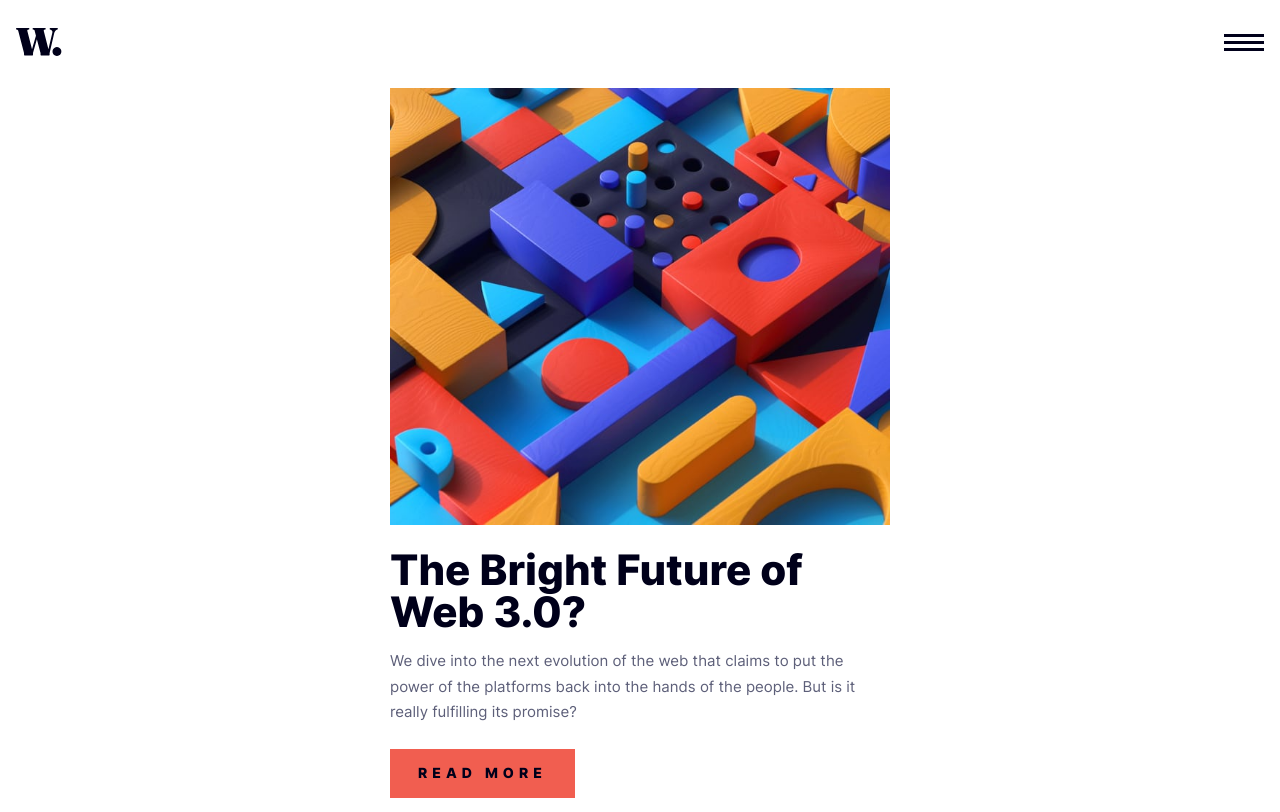
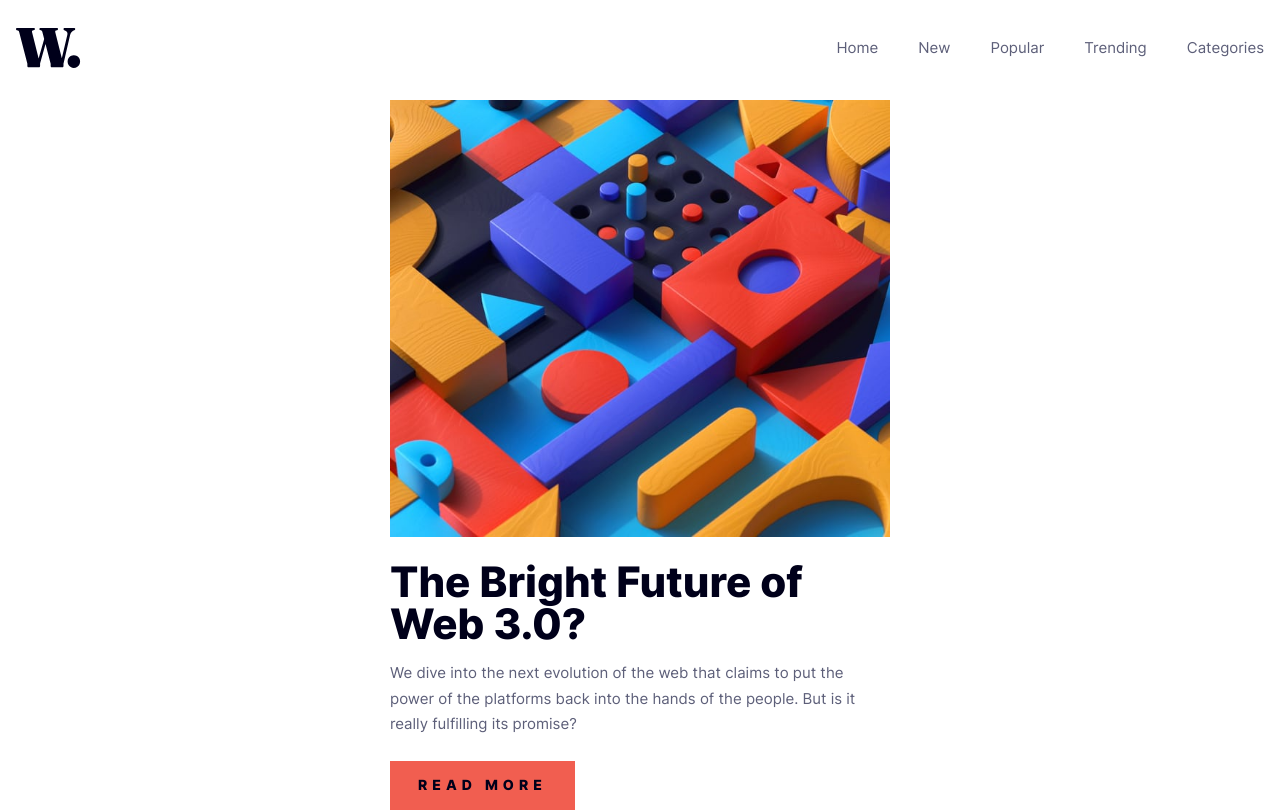
Before and after one commit to VenusY/frontend-mentor-news-homepage, a React app: page / in a window 1280 px wide. Shown: the top 812 px of the page. Built offline with nearby package versions, Linux system fonts and the light colour scheme.

Commit message:
Add mid screen size nav bar layout

```diff
--- a/src/styles/scss/MainArticle.scss
+++ b/src/styles/scss/MainArticle.scss
@@ -53,3 +53,11 @@
     }
   }
 }
+
+@media screen and (min-width: 768px) {
+  .main-article {
+    &__hero-image {
+      margin-top: 0;
+    }
+  }
+}
--- a/src/styles/scss/NavBar.scss
+++ b/src/styles/scss/NavBar.scss
@@ -52,7 +52,6 @@
 }
 
 .pages {
-  visibility: hidden;
   position: fixed;
   top: 0;
   right: -100%;
@@ -61,6 +60,7 @@
   max-width: 250px;
   height: 100vh;
   padding: 150px 20px 80px 20px;
+  visibility: hidden;
   background: white;
   opacity: 0;
   transition-property: right, visibility, opacity;
@@ -92,13 +92,13 @@
 
   &__transparent-background {
     content: '';
-    visibility: hidden;
     position: fixed;
     top: 0;
     right: 0;
     width: 100vw;
     height: 100vh;
     background: rgba(0, 0, 26, 0.5);
+    visibility: hidden;
     opacity: 0;
     transition-property: visibility, opacity;
     transition-duration: var(--duration);
@@ -110,3 +110,49 @@
     }
   }
 }
+
+@media screen and (min-width: 768px) {
+  .nav-bar {
+    position: relative;
+
+    &__logo-button {
+      height: 40px;
+    }
+
+    &__menu-button {
+      display: none;
+    }
+
+    &__close-button {
+      display: none;
+    }
+  }
+
+  .pages {
+    display: flex;
+    align-items: center;
+    gap: 40px;
+    position: relative;
+    top: unset;
+    right: unset;
+    width: auto;
+    max-width: unset;
+    height: auto;
+    padding: 0;
+    visibility: visible;
+    opacity: 1;
+
+    &__link {
+      font-size: u.rem(15);
+      color: var(--dark-greyish-blue);
+
+      &:not(:last-child) {
+        margin-bottom: 0;
+      }
+    }
+
+    &__transparent-background {
+      display: none;
+    }
+  }
+}
```
